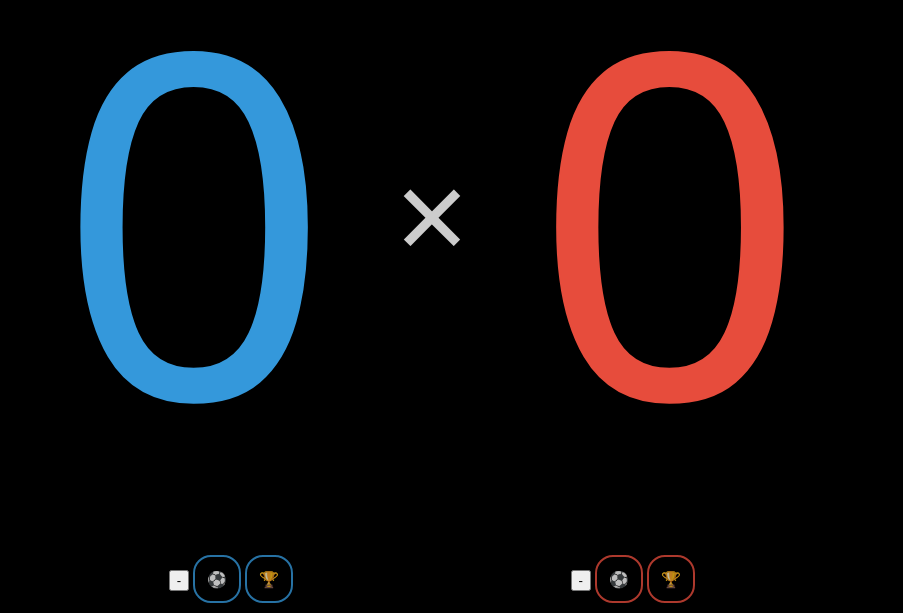
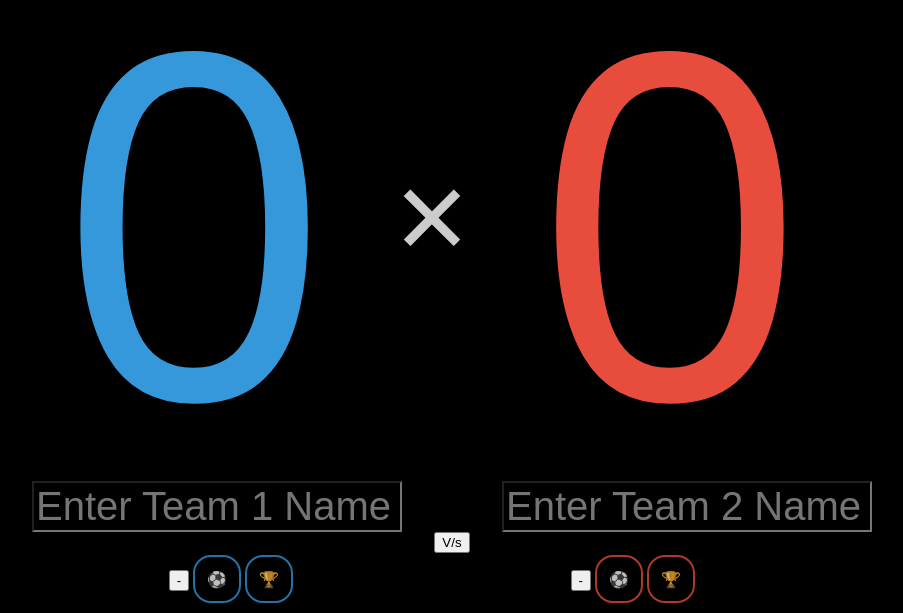
Before and after one commit to spacejj320/npl-season-4, a plain HTML site: page index.html in a window 1280 px wide. Shown: the part 187-800 px from the top of the page, without its empty margins (208-1111 px from the left). Drawn offline with Linux system fonts and the light colour scheme.

Commit message:
scorebord

```diff
--- a/index.html
+++ b/index.html
@@ -329,14 +329,43 @@ main {
     justify-content: center;
     top: 40px;
 }
+input {
+    width: 370px;
+    margin: 0 50px;
+    background: #000;
+    color: #fff;
+    font-size: 40px;
+}
+
+.gbh {
+    position: absolute;
+    z-index: 99999;
+    display: flex;
+    justify-content: center;
+    align-items: center;
+    flex-direction: column;
+   bottom: 60px;
+    left: 190px;
+}
 
 </style>
 <body>
     <section class="brand">
         <img src="https://spacejj320.github.io/npl-season-4/npl.png" alt="" style="    height: auto;
-        width: 757px;">
+        width: 557px;">
 
 
+    </section>
+    <section>
+        <div class="gbh">
+
+   <div style="display: flex;justify-content: center;">
+    <input type="text" id="team1" placeholder="Enter Team 1 Name"><br><br>
+
+    <input type="text" id="team2" placeholder="Enter Team 2 Name"><br><br>
+   </div>
+    <button onclick="saveTeamNames()">V/s</button>
+    </div>
     </section>
     <main>
         <div class="marquee" hidden>
@@ -372,6 +401,21 @@ main {
        </div>
     </aside>
     <script>
+
+    </script>
+    <script>
+        function saveTeamNames() {
+    const team1 = document.getElementById('team1').value;
+    const team2 = document.getElementById('team2').value;
+
+    if (team1.length > 0 && team2.length > 0) {
+        localStorage.setItem('team1', team1);
+        localStorage.setItem('team2', team2);
+        alert('Team names saved successfully!');
+    } else {
+        alert('Please enter both team names.');
+    }
+}
 
     </script>
 
```
